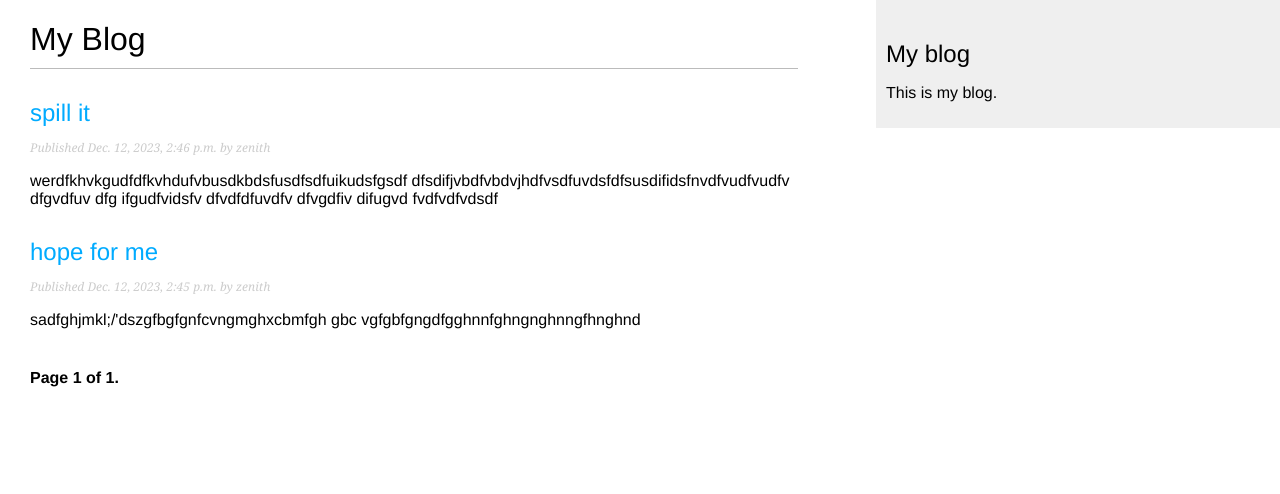
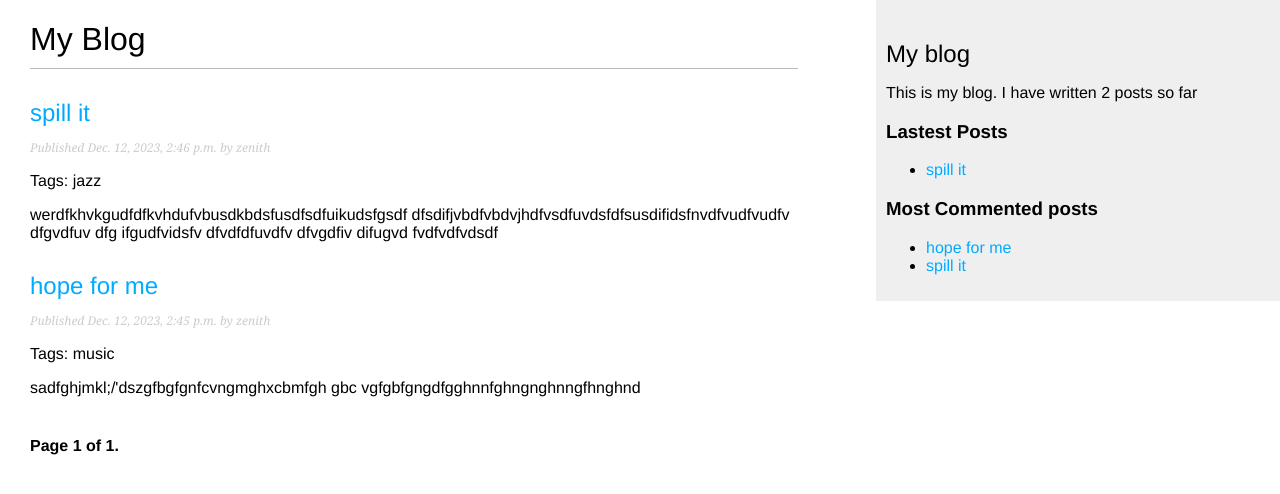
Before and after one commit to kennedy-ak/Zenith_talk, a Django app: page /blog/ in a window 1280 px wide. Shown: the top 494 px of the page. Run offline with Django 4.2, Linux system fonts and the light colour scheme; data comes from the database, SQL or seed files in the repository; parts of the project's set-up code (start-up, migrations or seed data) failed here and were passed over.

Commit message:
adding custom template tags

```diff
--- a/blog/templates/blog/base.html
+++ b/blog/templates/blog/base.html
@@ -1,3 +1,4 @@
+{% load blog_tags %}
 {% load static %}
 <!DOCTYPE html>
 <html>
@@ -12,7 +13,23 @@
   </div>
   <div id="sidebar">
     <h2>My blog</h2>
-    <p>This is my blog.</p>
+    <p>This is my blog. I have written {% total_posts%} posts so far</p>
+
+    <h3> Lastest Posts</h3>
+    {% show_latest_posts 1 %}
+
+
+    <h3> Most Commented posts</h3>
+    {% get_most_commented_posts as most_commented_posts %}
+
+    <ul>
+      {% for post in most_commented_posts%}
+      <li>
+        <a href="{{post.get_absolute_url}}">{{post.title}}</a>
+      </li>
+
+      {% endfor %}
+    </ul>
   </div>
 </body>
 </html>
--- /dev/null
+++ b/blog/templates/blog/post/lastest_posts.html
@@ -0,0 +1,9 @@
+<ul>
+    {% for post in lastest_posts%}
+
+    <li>
+        <a href="{{post.get_absolute_url}}">{{post.title}}</a>
+    </li>
+
+    {% endfor %}
+</ul>
--- a/blog/templates/blog/post/list.html
+++ b/blog/templates/blog/post/list.html
@@ -11,6 +11,7 @@
     <p class="date">
       Published {{ post.publish }} by {{ post.author }}
     </p>
+    <p class="tags"> Tags: {{post.tags.all|join:", "}}</p>
     {{ post.body|truncatewords:15|linebreaks }}
   {% endfor %}
 
--- /dev/null
+++ b/blog/templatetags/blog_tags.py
@@ -0,0 +1,26 @@
+from django import template
+from ..models import Post
+from django.db.models import Count
+
+register = template.Library()
+# simple_tag = processes the data and returns a string
+@register.simple_tag
+
+def total_posts():
+    return Post.published.count()
+
+
+# inclusion tag = processes the data and returns a rendered templates
+@register.inclusion_tag('blog/post/lastest_posts.html')
+
+def show_latest_posts(count=5):
+    lastest_posts = Post.published.order_by('-publish')[:count]
+
+    return {'lastest_posts':lastest_posts}
+
+@register.simple_tag
+
+def get_most_commented_posts(count=5):
+    return Post.published.annotate(
+        total_comments = Count('comments')
+    ).order_by('-total_comments')[:count]
```
Also changed, not shown: blog/templatetags/__init__.py (added).
